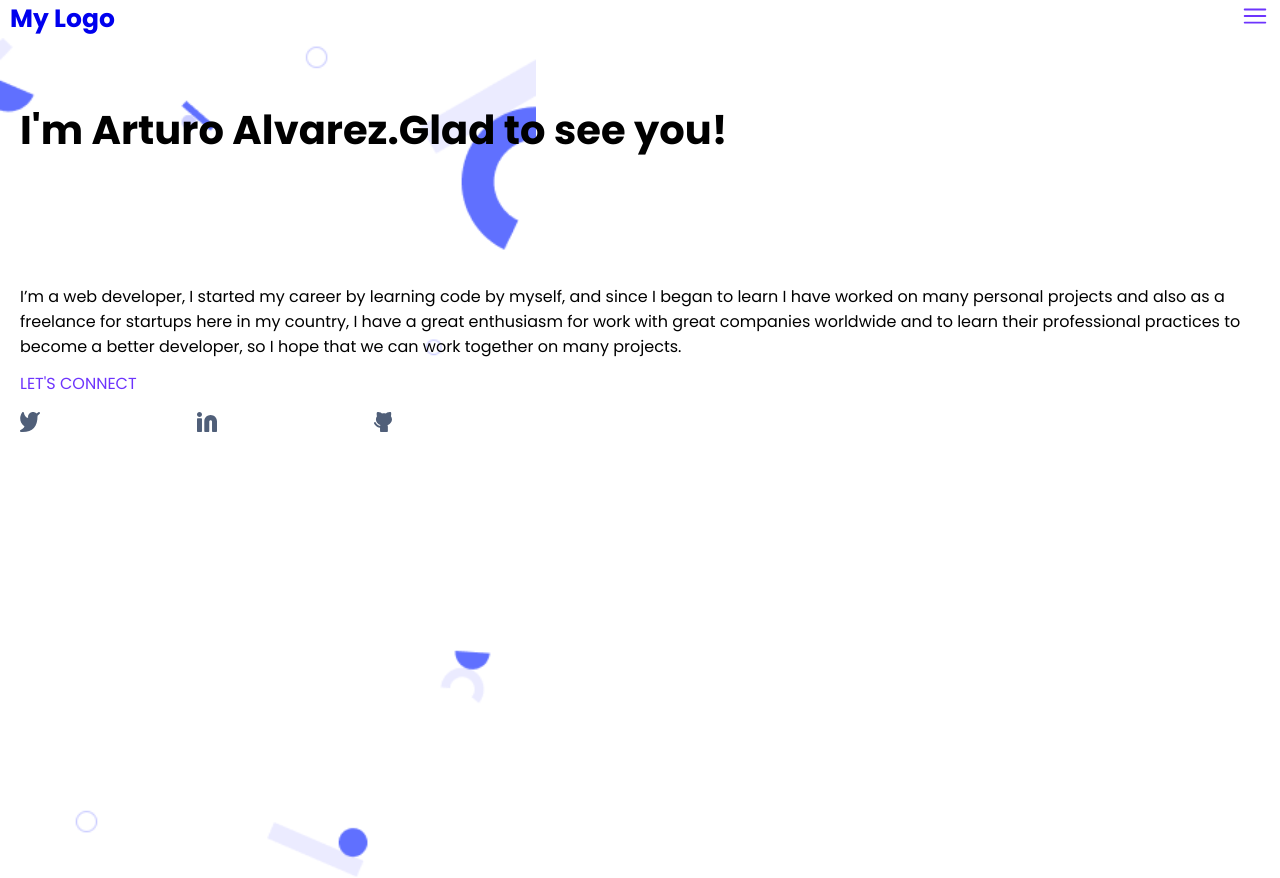
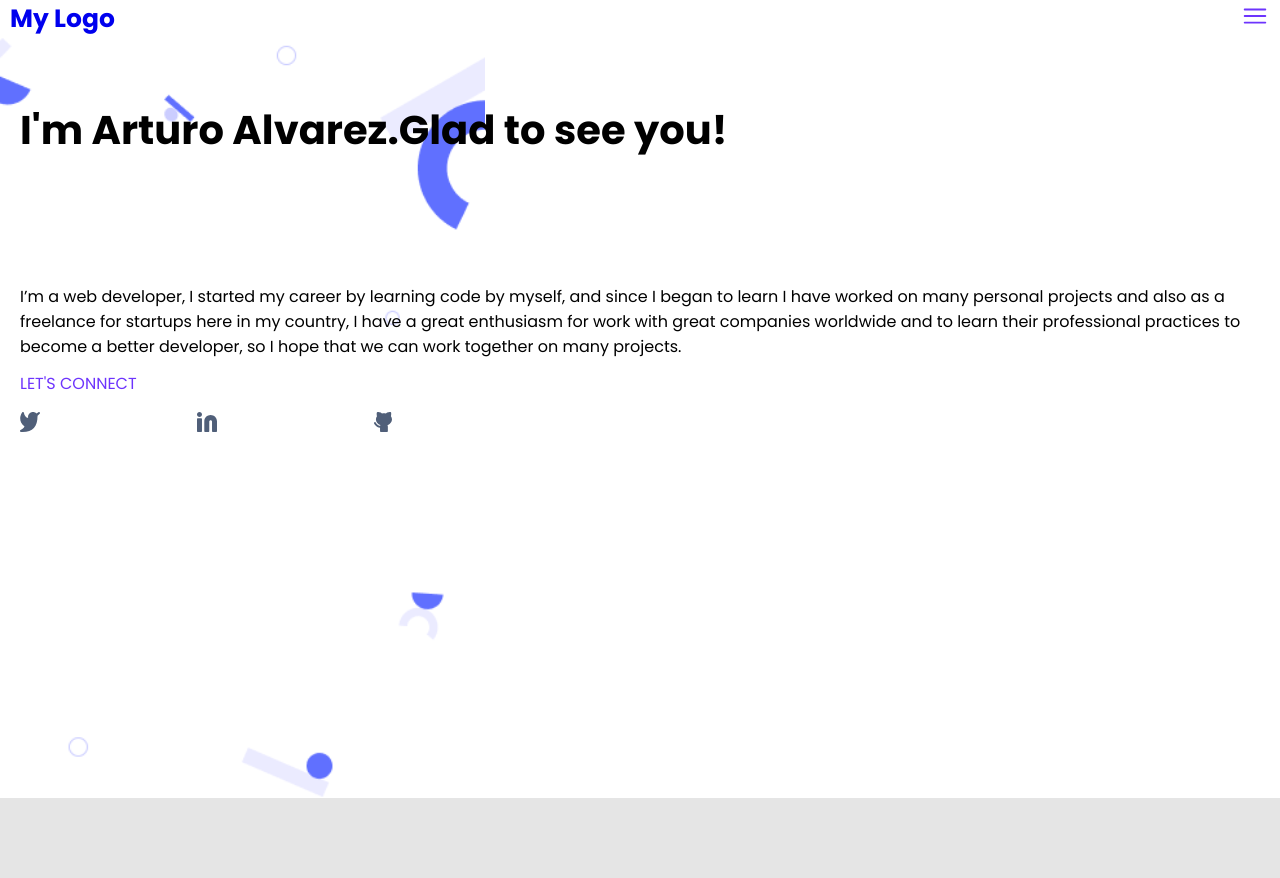
Before and after one commit to Artufelii/microverse-portfolio, a website: page index.html in a window 1280 px wide. After the commit the page ends 800 px from the top, so only its background shows below. Drawn offline with Linux system fonts and the light colour scheme.

Commit message:
Add new colors to background of the document

```diff
--- a/css/styles.css
+++ b/css/styles.css
@@ -3,6 +3,7 @@ body {
   margin: 0;
   padding: 0;
   box-sizing: border-box;
+  background-color: #E5E5E5;
 }
 
 .header {
@@ -31,8 +32,9 @@ body {
   background-image: url('../assets/header-shapes mobile@2x.png');
   background-size: contain;
   background-repeat: no-repeat;
-  min-height: 100vh;
+  min-height: 90vh;
   padding: 20px;
+  background-color: #fff;
 }
 
 .title {
```
Also changed, not shown: assets/elrincon.png (added), assets/tuhogar.png (added), 1 other file.
